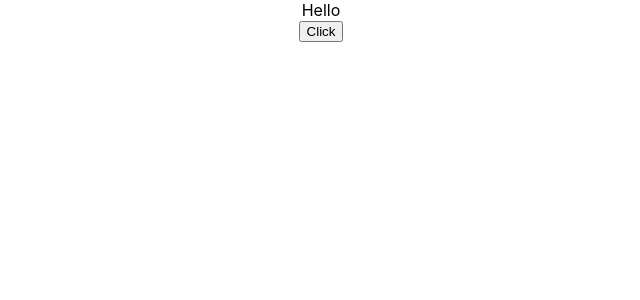
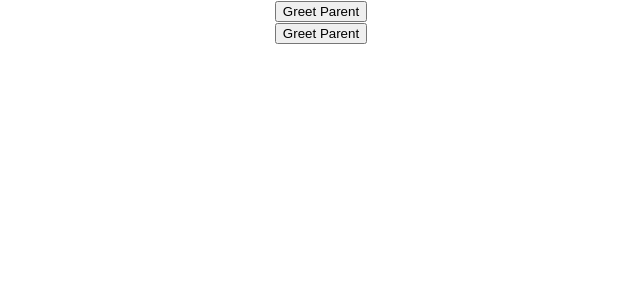
Before and after one commit to rishie81311518/React-Js, a React (Create React App) app: page / in a window 1280 px wide. Shown: the top 300 px of the page, without its empty margins (319-959 px from the left). Built offline with nearby package versions, Linux system fonts and the light colour scheme.

Commit message:
methods as props

```diff
--- a/src/App.js
+++ b/src/App.js
@@ -8,11 +8,15 @@ import Counter from './components/Counter'
 import FunctionClick from './components/FunctionClick';
 import ClassClick from './components/ClassClick';
 import EventBind from './components/EventBind';
+import ParentComponent from './components/ParentComponent';
+import ChildComponent from './components/ChildComponent';
 
 function App() {
   return (
     <div className="App">
-      <EventBind />
+      <ParentComponent/>
+      <ChildComponent/>
+      {/* <EventBind /> */}
       {/* <FunctionClick/>
       <ClassClick/> */}
     {/* <Counter/> */}
--- /dev/null
+++ b/src/components/ChildComponent.js
@@ -0,0 +1,11 @@
+import React from 'react'
+
+function ChildComponent(props) {
+    return (
+        <div>
+        <button onClick ={() => props.greetHandler('child')}>Greet Parent</button>
+        </div>
+    )
+}
+
+export default ChildComponent
--- /dev/null
+++ b/src/components/ParentComponent.js
@@ -0,0 +1,29 @@
+import React, { Component } from 'react'
+import ChildComponent from './ChildComponent'
+
+class ParentComponent extends Component {
+
+    constructor(props) {
+        super(props)
+
+        this.state = {
+            parentName: 'Parent'
+        }
+
+        this.greetParent = this.greetParent.bind(this)
+    }
+
+    greetParent(childName) {
+        alert(`Hello ${this.state.parentName}  from ${childName}`)
+    }
+
+    render() {
+        return (
+            <div>
+            <ChildComponent greetHandler = {this.greetParent}/>
+            </div>
+        )
+    }
+}
+
+export default ParentComponent
```
